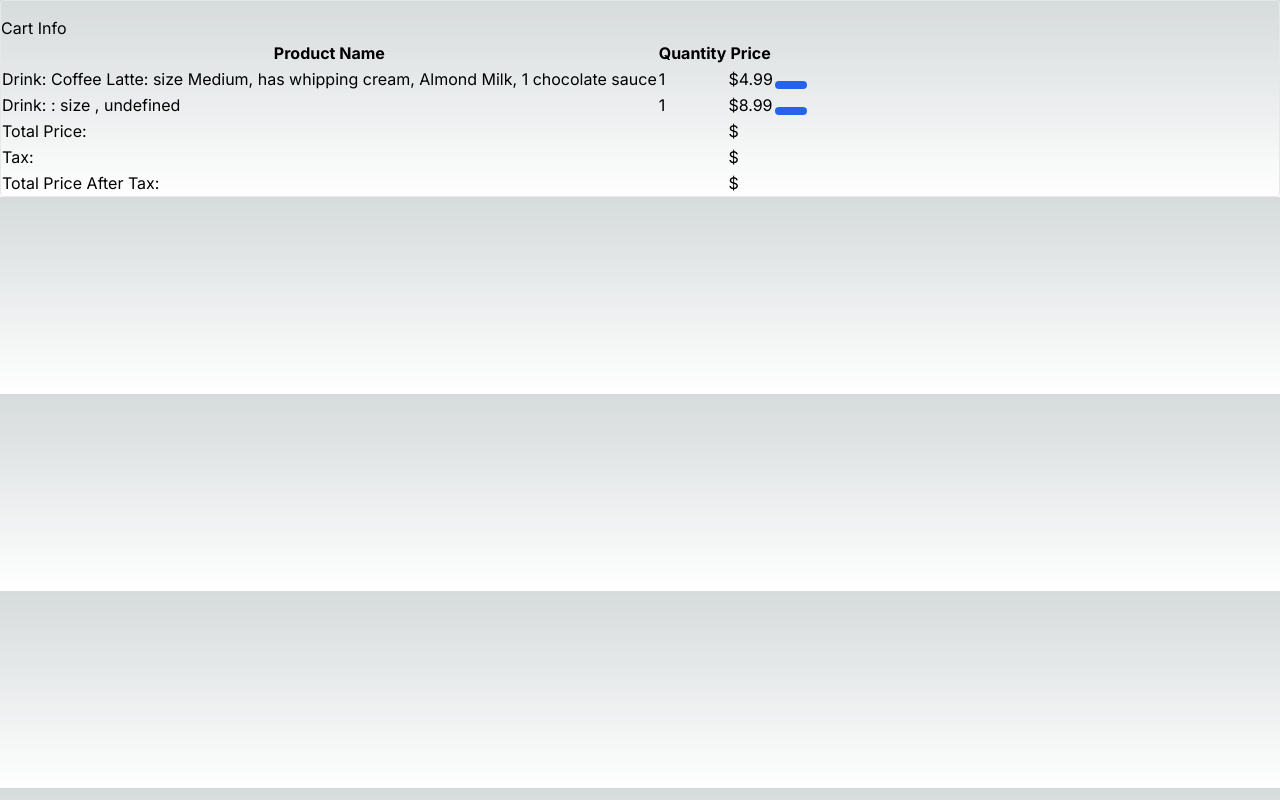
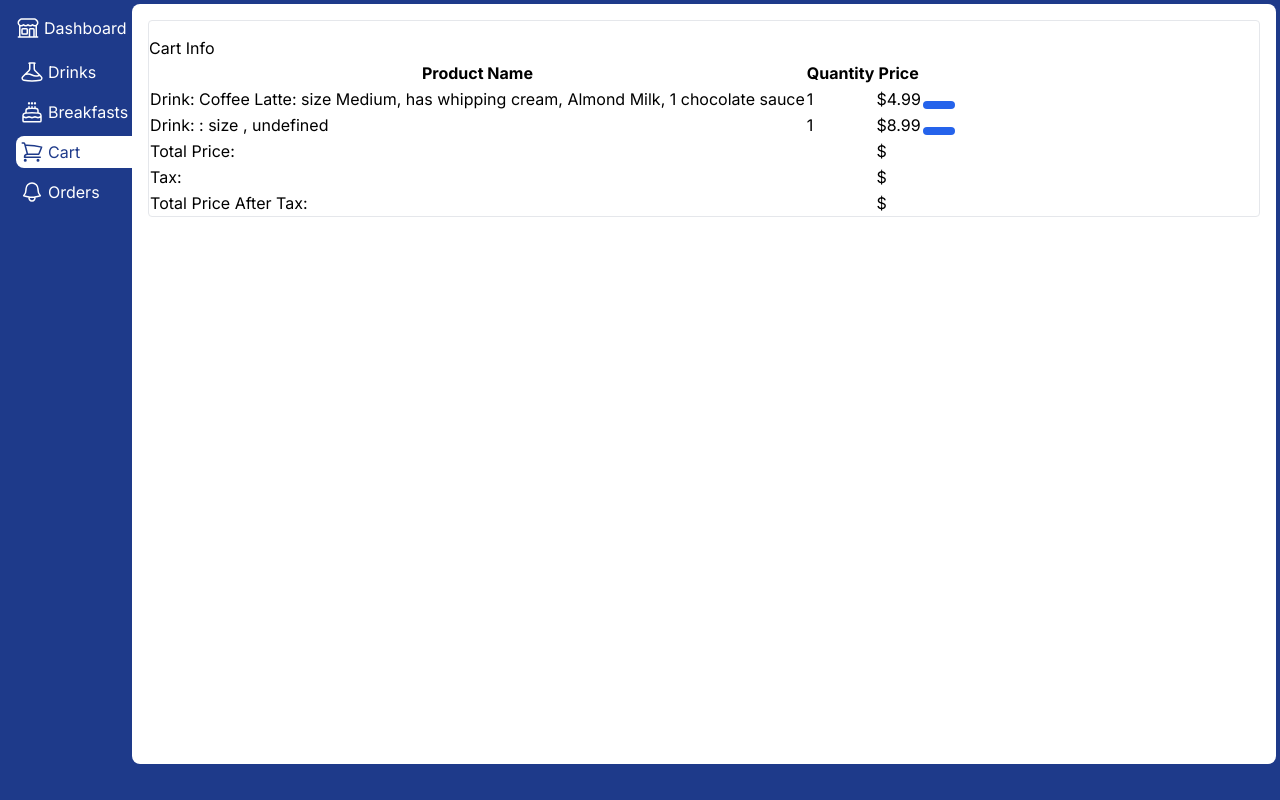
Before and after one commit to BangMach/gemo-orders-3.1, a Next.js app: page /cart in a window 1280 px wide. Built offline with nearby package versions, Linux system fonts and the light colour scheme.

Commit message:
clean code a bit

```diff
--- a/src/app/_app.tsx
+++ b/src/app/_app.tsx
@@ -1,10 +1,11 @@
-import '@/styles/globals.css';
-import { SessionProvider } from "next-auth/react";
+import "@/styles/globals.css"
 
-export default function App({ Component, pageProps: { session, ...pageProps } }) {
-    return (
-        <SessionProvider session={session}>
-            <Component {...pageProps} />
-        </SessionProvider>
-    )
+import LayOut from "./components/layout"
+import { SessionProvider } from "next-auth/react"
+
+export default function App({
+  Component,
+  pageProps: { session, ...pageProps },
+}) {
+  return <LayOut>Test</LayOut>
 }
--- a/src/app/cart/page.tsx
+++ b/src/app/cart/page.tsx
@@ -1,6 +1,7 @@
 "use client"
 
 import React, { Component } from "react"
+import LayOut from "../components/layout"
 
 const sampleData = [
   {
@@ -58,6 +59,7 @@ class Cart extends Component {
     //const { items } = sampleData;
 
     return (
+      <LayOut>
         <div className="container border rounded">
           <h2 style={{ marginTop: "15px" }}>Cart Info</h2>
 
@@ -117,6 +119,7 @@ class Cart extends Component {
             </tfoot>
           </table>
         </div>
+      </LayOut>
     )
   }
 }
--- a/src/app/dashboard/page.tsx
+++ b/src/app/dashboard/page.tsx
@@ -4,7 +4,7 @@ import LayOut from "../components/layout"
 interface DashBoardProps {}
 
 const DashBoard: FC<DashBoardProps> = ({}) => {
-  return <LayOut>Test</LayOut>
+  return <LayOut>Dashboard</LayOut>
 }
 
 export default DashBoard
```
Lines whose indentation alone changed are shown as unchanged.
